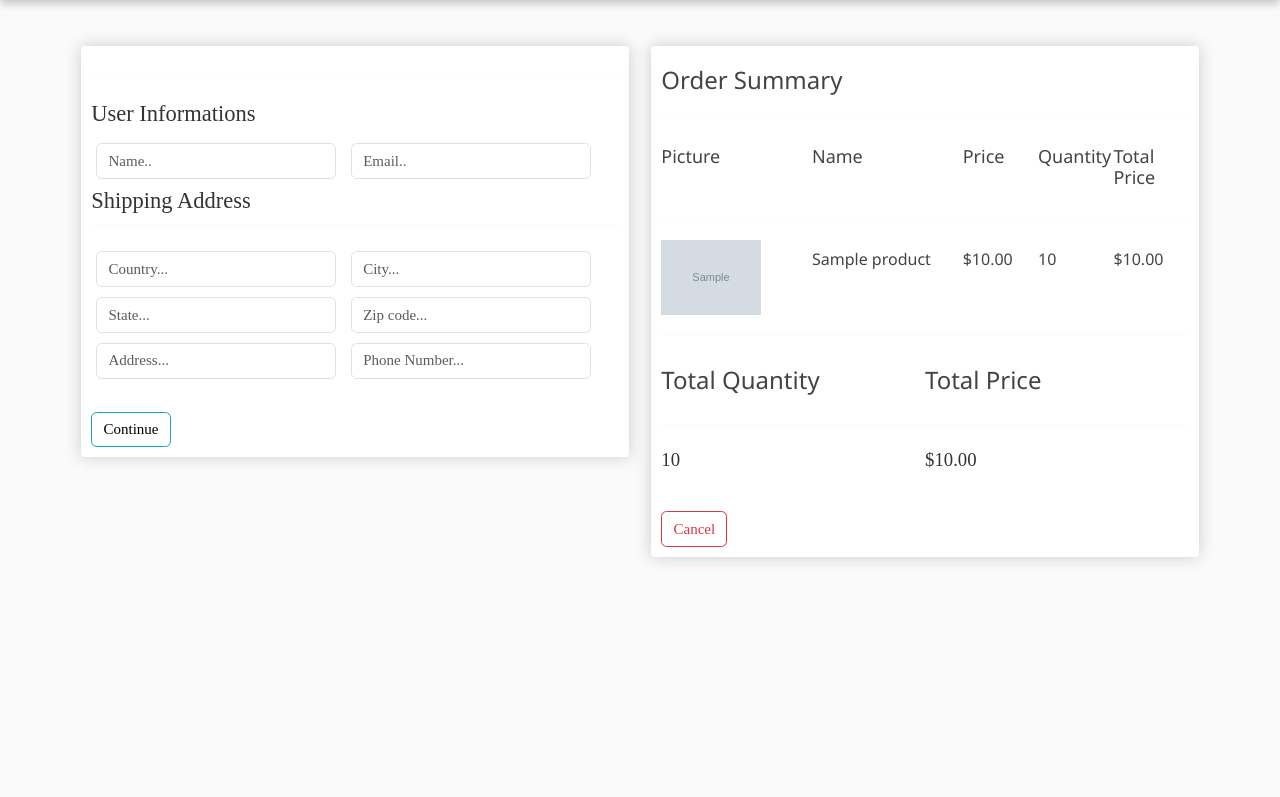
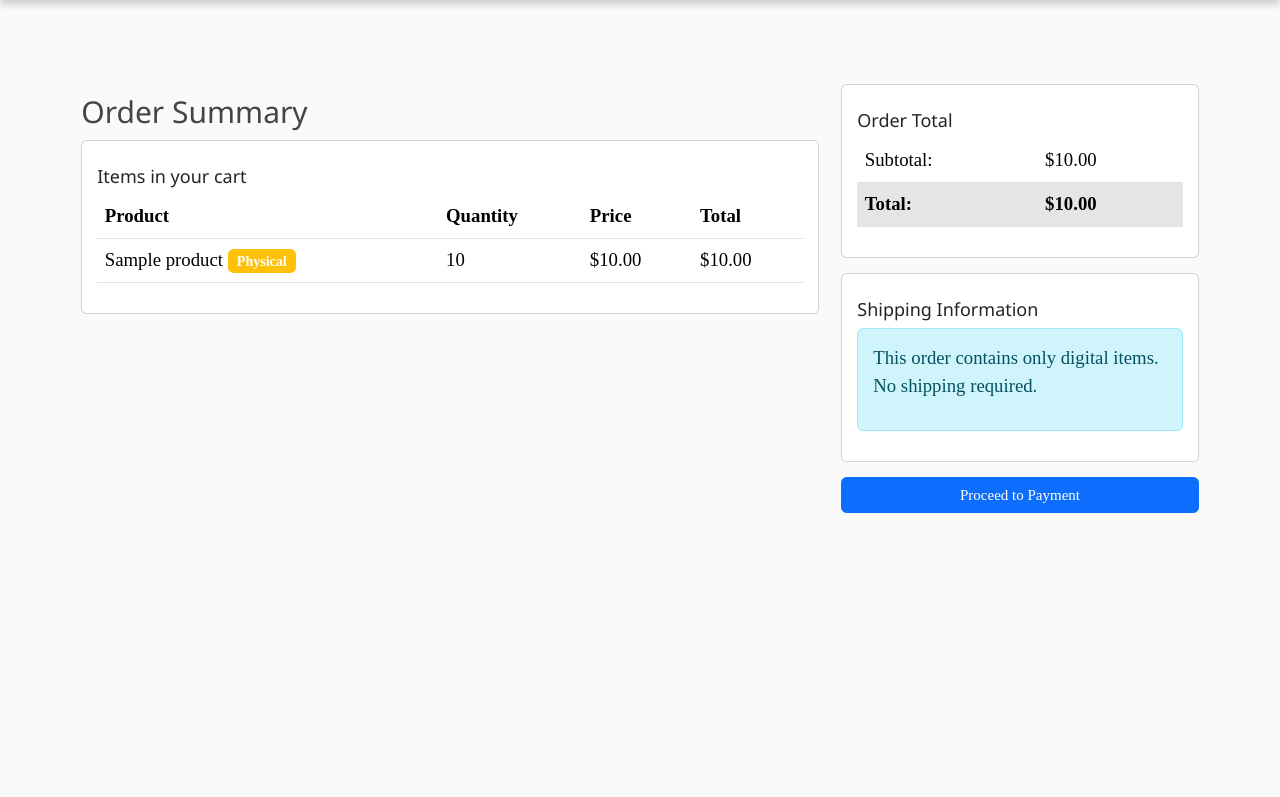
Before and after one commit to BahyAllaAllam/E-commerce, a Django app: template src/store/templates/store/checkout.html in a window 1280 px wide. Shown: the part 69-866 px from the top of the page. Run offline with Django 3.2, Linux system fonts and the light colour scheme; the template is opened without the code that fills it: most values are stand-ins (such as "Sample title", 1, 10 or a date in 2020); grey boxes marked "Sample" are stand-in pictures; some libraries are stand-ins or nearby versions.

Commit message:
Update checkout.html

```diff
--- a/src/store/templates/store/checkout.html
+++ b/src/store/templates/store/checkout.html
@@ -6,181 +6,155 @@
 {% endblock %}
 
 {% block body %}
-<div class="col-lg-6">
-    <div class="box-element" id="form-wrapper">
-        <form id="form">
-            <hr>
-            <div id="user-info">
-                <legend>User Informations</legend>
-                <div class="form-field">
-                    <input required class="form-control" type="text" name="name" placeholder="Name..">
-                </div>
-                <div class="form-field">
-                    <input required class="form-control" type="email" name="email" placeholder="Email..">
+<div class="container mt-4">
+    <div class="row">
+        <!-- Order Summary -->
+        <div class="col-md-8">
+            <h2>Order Summary</h2>
+            <div class="card">
+                <div class="card-body">
+                    <h5 class="card-title">Items in your cart</h5>
+                    <table class="table">
+                        <thead>
+                            <tr>
+                                <th>Product</th>
+                                <th>Quantity</th>
+                                <th>Price</th>
+                                <th>Total</th>
+                            </tr>
+                        </thead>
+                        <tbody>
+                            {% for item in order_items %}
+                            <tr>
+                                <td>
+                                    {{ item.product.name }}
+                                    {% if item.product.digital %}
+                                        <span class="badge bg-info">Digital</span>
+                                    {% else %}
+                                        <span class="badge bg-warning">Physical</span>
+                                    {% endif %}
+                                </td>
+                                <td>{{ item.quantity }}</td>
+                                <td>${{ item.price_at_purchase|floatformat:2 }}</td>
+                                <td>${{ item.get_total_price|floatformat:2 }}</td>
+                            </tr>
+                            {% endfor %}
+                        </tbody>
+                    </table>
                 </div>
             </div>
-            <div id="shipping-info">
-                <legend>Shipping Address</legend>
-                <hr>
-                <div class="form-field">
-                    <input class="form-control" type="text" name="country" placeholder="Country...">
-                </div>
-                <div class="form-field">
-                    <input class="form-control" type="text" name="city" placeholder="City...">
-                </div>
-                <div class="form-field">
-                    <input class="form-control" type="text" name="state" placeholder="State...">
-                </div>
-                <div class="form-field">
-                    <input class="form-control" type="text" name="zipcode" placeholder="Zip code...">
-                </div>
-                <div class="form-field">
-                    <input class="form-control" type="text" name="address" placeholder="Address...">
-                </div>
-                <div class="form-field">
-                    <input class="form-control" type="text" name="phone" placeholder="Phone Number...">
+        </div>
+
+        <!-- Order Total and Shipping -->
+        <div class="col-md-4">
+            <div class="card">
+                <div class="card-body">
+                    <h5 class="card-title">Order Total</h5>
+                    <table class="table">
+                        <tr>
+                            <td>Subtotal:</td>
+                            <td>${{ order.get_cart_total|floatformat:2 }}</td>
+                        </tr>
+                        {% if order.requires_shipping %}
+                        <tr>
+                            <td>Shipping:</td>
+                            <td>${{ order.shipping_cost|floatformat:2 }}</td>
+                        </tr>
+                        {% endif %}
+                        <tr class="table-active">
+                            <td><strong>Total:</strong></td>
+                            <td><strong>${{ order.get_total_price_for_order|floatformat:2 }}</strong></td>
+                        </tr>
+                    </table>
                 </div>
             </div>
-            <br>
-            <input id="form-button" class="btn btn-outline btn-block checkout-btn" type="submit" value="Continue">
-        </form>
-    </div>
-    <div class="box-element paypal" id="payment-info">
-        <small>
-            Paypal Option
-        </small>
-        <button id="make-payment">Make payment</button>
-    </div>
-</div>
-<div class="col-lg-6">
-    <div class="box-element">
-        <h3>Order Summary</h3>
-        <hr>
-        <div class="cart-row">
-            <h5 class="item-img">Picture</h5>
-            <h5 class="item-name">Name</h5>
-            <h5 class="item-price">Price</h5>
-            <h5 class="item-quantity">Quantity</h5>
-            <h5 class="item-total">Total Price</h5>
-        </div>
-        <hr>
-        {% for item in order_items %}
-        <div class="cart-row">
-            <div class="item-img"><img class="item-image" src="{{ item.product.image.url }}"></div>
-            <h6 class="item-name">{{ item.product.name }}</h6>
-            <h6 class="item-price">${{ item.product.price|floatformat:2 }}</h6>
-            <h6 class="item-quantity"><span class="ml-3">{{ item.quantity }}</span></h6>
-            <h6 class="item-total"><span class="ml-4">${{ item.get_total_price|floatformat:2 }}</span></h6>
-        </div>
-        {% endfor %}
-        <hr>
-        <div class="checkout-table">
-            <h3 class="items-num">Total Quantity</h3>
-            <h3 class="items-price">Total Price</h3>
-        </div>
-        <hr>
-        <div class="checkout-table">
-            {% if order %}
-            <p class="items-num">{{ order.get_total_quantity }}</p>
-            <p class="items-price" id="total" data-value=>${{ order.get_total_price_for_order|floatformat:2 }}</p>
-            {% else %}
-            <p class="items-num">0</p>
-            <p class="items-price">$0</p>
-            {% endif %}
-        </div>
-        <div>
-            <a class="btn btn-outline-danger btn-block mt-4" href="{% url 'store:cart' %}">Cancel</a>
+
+            <!-- Shipping Information -->
+            <div class="card mt-3">
+                <div class="card-body">
+                    <h5 class="card-title">Shipping Information</h5>
+                    {% if order.requires_shipping %}
+                        {% if shipping_info %}
+                            <div class="shipping-details">
+                                <p><strong>Address:</strong> {{ shipping_info.address }}</p>
+                                <p><strong>City:</strong> {{ shipping_info.city }}</p>
+                                <p><strong>State:</strong> {{ shipping_info.state }}</p>
+                                <p><strong>Zip Code:</strong> {{ shipping_info.zipcode }}</p>
+                                <p><strong>Country:</strong> {{ shipping_info.country }}</p>
+                                <p><strong>Phone:</strong> {{ shipping_info.phone }}</p>
+                                <a href="{% url 'store:shipping_info' %}" class="btn btn-outline-primary btn-sm">
+                                    Change Shipping Address
+                                </a>
+                            </div>
+                        {% else %}
+                            <div class="alert alert-warning">
+                                <p>No shipping information available.</p>
+                                <a href="{% url 'store:shipping_info' %}" class="btn btn-primary">
+                                    Add Shipping Information
+                                </a>
+                            </div>
+                        {% endif %}
+                    {% else %}
+                        <div class="alert alert-info">
+                            <p>This order contains only digital items. No shipping required.</p>
+                        </div>
+                    {% endif %}
+                </div>
+            </div>
+
+            <!-- Payment Button -->
+            <div class="mt-3">
+                {% if order.requires_shipping and not shipping_info %}
+                    <button class="btn btn-primary w-100" disabled>
+                        Add Shipping Information to Proceed
+                    </button>
+                {% else %}
+                    <button class="btn btn-primary w-100" id="process-order">
+                        Proceed to Payment
+                    </button>
+                {% endif %}
+            </div>
         </div>
     </div>
 </div>
-<script type="text/javascript">
-    document.getElementById('payment-info').style.display = "none";
-    var shipping = '{{order.shipping}}'
-    var total = document.getElementById("total").textContent.replace("$", "")
+{% endblock body %}
+{% block extra_js %}
+<script>
+    document.getElementById('process-order').addEventListener('click', function() {
+        const orderData = {
+            'form': {
+                'total': {{ order.get_total_price_for_order }}
+            },
+            'shipping': {
+                'country': '{{ shipping_info.country.code }}',
+                'city': '{{ shipping_info.city }}',
+                'state': '{{ shipping_info.state }}',
+                'zipcode': '{{ shipping_info.zipcode }}',
+                'address': '{{ shipping_info.address }}',
+                'phone': '{{ shipping_info.phone }}'
+            }
+        };
 
-    if (shipping == 'False'){
-        document.getElementById('shipping-info').innerHTML = ''
-    }
-
-    if (user != 'AnonymousUser'){
-        document.getElementById('user-info').innerHTML = ''
-     }
-
-    if (shipping == 'False' && user != 'AnonymousUser'){
-        //Hide entire form if user is logged in and shipping is false
-            document.getElementById('form-wrapper').style.display = "none";
-            //Show payment if logged-in user wants to buy an item that does not require shipping
-            document.getElementById('payment-info').style.display = "block";
-    }
-    var form = document.getElementById('form')
-    form.addEventListener('submit', function(e){
-        e.preventDefault()
-        console.log('Form Submitted...')
-        document.getElementById('form-button').style.display = "none";
-        document.getElementById('payment-info').style.display = "block";
-    })
-
-    document.getElementById('make-payment').addEventListener('click', function(e){
-	    	submitFormData()
-	})
-
-
-    function submitFormData(){
-        console.log('Payment button clicked')
-
-        var userFormData = {
-            'name':null,
-            'email':null,
-            'total':total
-        }
-
-        var shippingInfo = {
-            'country':null,
-            'city':null,
-            'state':null,
-            'zipcode':null,
-            'address':null,
-            'phone':null
-        }
-
-        if (shipping != 'False'){
-            shippingInfo.country = form.country.value
-            shippingInfo.city = form.city.value
-            shippingInfo.state = form.state.value
-            shippingInfo.zipcode = form.zipcode.value
-            shippingInfo.address = form.address.value
-            shippingInfo.phone = form.phone.value
-        }
-
-        if (user == 'AnonymousUser'){
-            userFormData.name = form.name.value
-            userFormData.email = form.email.value
-        }
-
-        console.log('Shipping Info:', shippingInfo)
-        console.log('User Info:', userFormData)
-
-        var url = "/process_order/"
-        fetch(url, {
-            method:'POST',
-            headers:{
-                    'Content-Type':'application/json',
-                    'X-CSRFToken':csrftoken,
+        fetch('/store/process_order/', {
+            method: 'POST',
+            headers: {
+                'Content-Type': 'application/json',
+                'X-CSRFToken': document.querySelector('[name=csrfmiddlewaretoken]').value
             },
-            body:JSON.stringify({'form':userFormData, 'shipping':shippingInfo}),
-            })
-
-        .then((response) => response.json())
-	    .then((data) => {
-	        console.log('Success:', data);
-		    alert('Transaction completed');
-
-		    cart = {}
-		    document.cookie ='cart=' + JSON.stringify(cart) + ";domain=;path=/"
-
-			window.location.href = "/"
-			})
-	}
-
+            body: JSON.stringify(orderData)
+        })
+        .then(response => response.json())
+        .then(data => {
+            if (data.error) {
+                alert(data.error);
+            } else {
+                window.location.href = '/store/order_confirmation/' + data.order_id;
+            }
+        })
+        .catch(error => {
+            console.error('Error:', error);
+            alert('An error occurred while processing your order.');
+        });
+    });
 </script>
-{% endblock %}
+{% endblock extra_js %}
```
